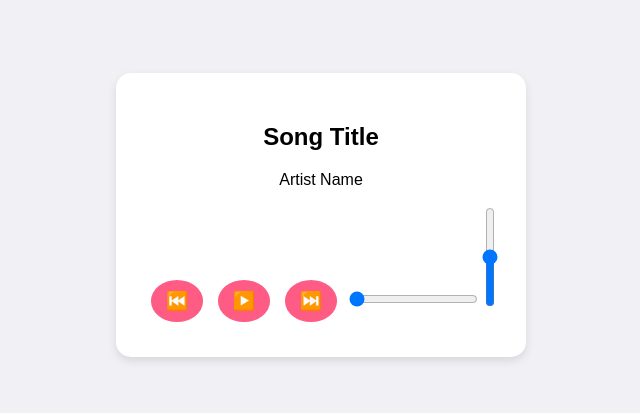
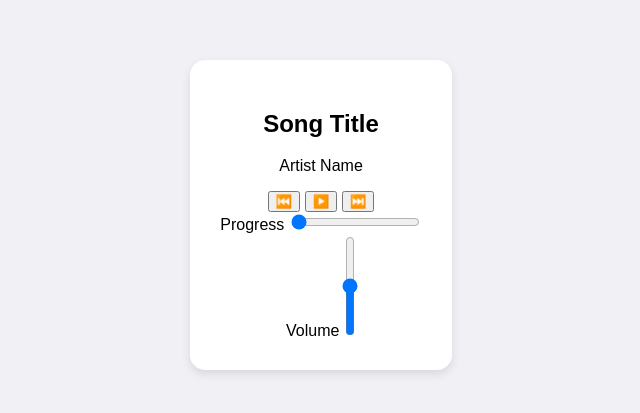
Before and after one commit to Secret-30/Music-Player_CodeAlpha, a plain HTML site: page index.html in a window 1280 px wide. Shown: the part 193-606 px from the top of the page, without its empty margins (319-959 px from the left). Drawn offline with Linux system fonts and the light colour scheme.

Commit message:
Refactor music player controls and volume slider

```diff
--- a/index.html
+++ b/index.html
@@ -10,12 +10,21 @@
     <div class="music-player">
         <h2 id="song-title">Song Title</h2>
         <p id="artist-name">Artist Name</p>
-        <div class="controls">
-    <button id="prev">⏮️</button>
-    <button id="play-pause">▶️</button>
-    <button id="next">⏭️</button>
+
+        <div class="main-controls">
+            <button id="prev">⏮️</button>
+            <button id="play-pause">▶️</button>
+            <button id="next">⏭️</button>
+        </div>
+
+        <div class="sliders">
+            <label>Progress</label>
             <input type="range" id="progress-bar" value="0" min="0" max="100">
-            <input type="range" id="volume-slider" value="50" min="0" max="100">
+
+            <div class="volume-container">
+                <label>Volume</label>
+                <input type="range" id="volume-slider" value="50" min="0" max="100">
+            </div>
         </div>
     </div>
     <script src="script.js"></script>
```
